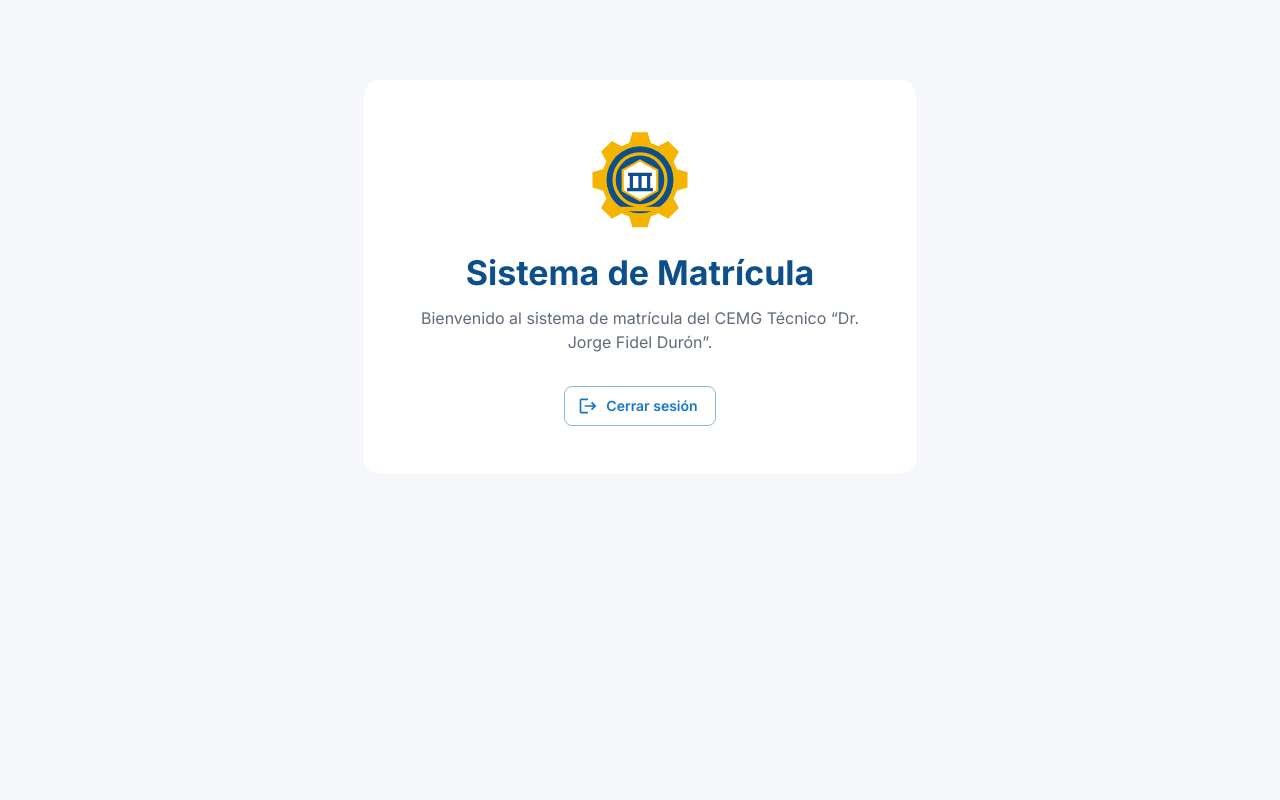
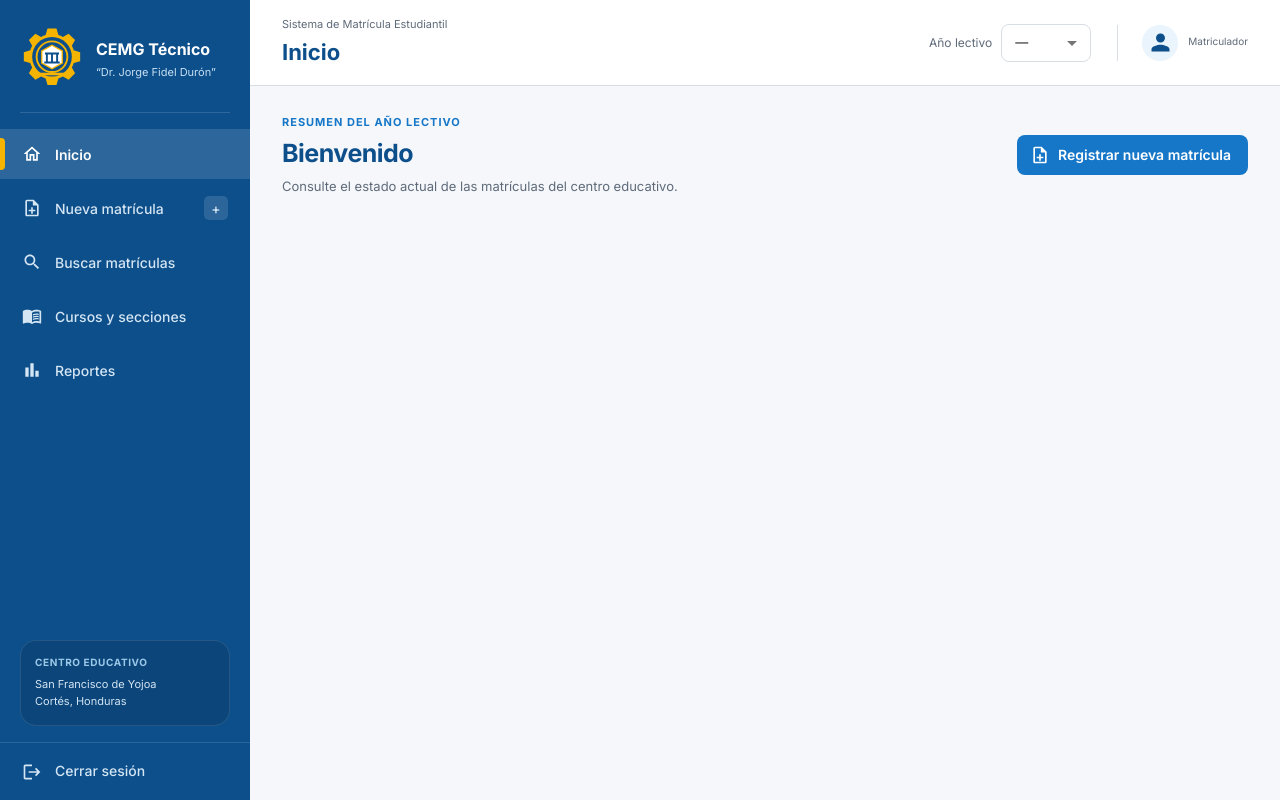
Before and after one commit to j-tor/sistema-matricula, a React (Vite) app in the folder frontend/: page / in a window 1280 px wide. Built offline with nearby package versions, Linux system fonts and the light colour scheme.

Commit message:
feat: menú principal y estructura de las pantallas (#26)

```diff
--- a/frontend/src/App.jsx
+++ b/frontend/src/App.jsx
@@ -1,5 +1,6 @@
 import { BrowserRouter, Routes, Route } from "react-router-dom";
 
+import AppLayout from "./layouts/AppLayout";
 import Home from "./pages/Home";
 import Login from "./pages/Login";
 import NuevaMatricula from "./pages/NuevaMatricula";
@@ -11,12 +12,16 @@ function App() {
   return (
     <BrowserRouter>
       <Routes>
-        <Route path="/" element={<Home />} />
         <Route path="/login" element={<Login />} />
-        <Route path="/nueva-matricula" element={<NuevaMatricula />} />
-        <Route path="/buscar-matriculas" element={<BuscarMatriculas />} />
-        <Route path="/cursos-secciones" element={<CursosSecciones />} />
-        <Route path="/reportes" element={<Reportes />} />
+
+        {/* Pantallas con el menú principal */}
+        <Route element={<AppLayout />}>
+          <Route path="/" element={<Home />} />
+          <Route path="/nueva-matricula" element={<NuevaMatricula />} />
+          <Route path="/buscar-matriculas" element={<BuscarMatriculas />} />
+          <Route path="/cursos-secciones" element={<CursosSecciones />} />
+          <Route path="/reportes" element={<Reportes />} />
+        </Route>
       </Routes>
     </BrowserRouter>
   );
--- /dev/null
+++ b/frontend/src/components/layout/PageIntro.jsx
@@ -0,0 +1,28 @@
+import Box from '@mui/material/Box';
+import Typography from '@mui/material/Typography';
+
+/**
+ * Encabezado de cada pantalla: antetítulo opcional, título, descripción
+ * y, a la derecha, las acciones principales (botones).
+ */
+export default function PageIntro({ antetitulo, titulo, descripcion, acciones }) {
+  return (
+    <Box sx={{ display: 'flex', justifyContent: 'space-between', alignItems: 'center', gap: 2, mb: 2.75 }}>
+      <Box>
+        {antetitulo && (
+          <Typography sx={{ color: 'primary.main', fontWeight: 700, fontSize: 11, letterSpacing: '.09em' }}>
+            {antetitulo}
+          </Typography>
+        )}
+        <Typography
+          component="h2"
+          sx={{ color: 'primary.dark', fontSize: 25, fontWeight: 700, letterSpacing: '-.02em', mt: 0.5, mb: 0.625 }}
+        >
+          {titulo}
+        </Typography>
+        {descripcion && <Typography sx={{ color: 'text.secondary', fontSize: 13 }}>{descripcion}</Typography>}
+      </Box>
+      {acciones && <Box sx={{ display: 'flex', gap: 1.25, flexShrink: 0 }}>{acciones}</Box>}
+    </Box>
+  );
+}
--- /dev/null
+++ b/frontend/src/components/layout/Sidebar.jsx
@@ -0,0 +1,124 @@
+import { NavLink } from 'react-router-dom';
+import Box from '@mui/material/Box';
+import ButtonBase from '@mui/material/ButtonBase';
+import Typography from '@mui/material/Typography';
+import Logo from '../ui/Logo';
+import CerrarSesionButton from '../ui/CerrarSesionButton';
+import menu from './menu';
+
+export const SIDEBAR_WIDTH = 250;
+
+const itemSx = {
+  position: 'relative',
+  height: 50,
+  px: 2.75,
+  gap: 1.625,
+  justifyContent: 'flex-start',
+  color: '#D4E5F3',
+  fontSize: 14,
+  fontWeight: 500,
+  borderRadius: 0,
+  '&:hover': { bgcolor: 'rgba(255,255,255,.08)', color: '#FFFFFF' },
+  // NavLink agrega la clase "active" a la opción de la página actual
+  '&.active': { bgcolor: 'rgba(255,255,255,.13)', color: '#FFFFFF', fontWeight: 600 },
+  '&.active::before': {
+    content: '""',
+    position: 'absolute',
+    left: 0,
+    width: 5,
+    height: 32,
+    borderRadius: '0 4px 4px 0',
+    bgcolor: 'secondary.main',
+  },
+};
+
+export default function Sidebar() {
+  return (
+    <Box
+      component="aside"
+      sx={{
+        width: SIDEBAR_WIDTH,
+        bgcolor: 'primary.dark',
+        color: '#FFFFFF',
+        position: 'fixed',
+        top: 0,
+        bottom: 0,
+        left: 0,
+        display: 'flex',
+        flexDirection: 'column',
+        zIndex: 20,
+        overflowY: 'auto',
+      }}
+    >
+      {/* Identidad institucional */}
+      <Box sx={{ display: 'flex', alignItems: 'center', gap: 1.5, px: 2.5, pt: 3.25, pb: 2.75 }}>
+        <Logo />
+        <Box sx={{ display: 'flex', flexDirection: 'column', gap: 0.5 }}>
+          <Typography sx={{ fontSize: 16, fontWeight: 700 }}>CEMG Técnico</Typography>
+          <Typography sx={{ fontSize: 11, color: '#C6DFF2', lineHeight: 1.35 }}>“Dr. Jorge Fidel Durón”</Typography>
+        </Box>
+      </Box>
+      <Box sx={{ mx: 2.5, mb: 2, height: '1px', bgcolor: 'rgba(255,255,255,.13)' }} />
+
+      {/* Opciones del menú */}
+      <Box component="nav" sx={{ display: 'flex', flexDirection: 'column', gap: 0.5 }}>
+        {menu.map(({ label, path, icon: Icon, atajo }) => (
+          <ButtonBase key={path} component={NavLink} to={path} end={path === '/'} sx={itemSx}>
+            <Icon sx={{ fontSize: 20 }} />
+            <span>{label}</span>
+            {atajo && (
+              <Box
+                component="span"
+                sx={{
+                  ml: 'auto',
+                  width: 24,
+                  height: 24,
+                  borderRadius: '5px',
+                  display: 'grid',
+                  placeItems: 'center',
+                  bgcolor: 'rgba(255,255,255,.13)',
+                }}
+              >
+                +
+              </Box>
+            )}
+          </ButtonBase>
+        ))}
+      </Box>
+
+      {/* Ubicación del centro educativo */}
+      <Box
+        sx={{
+          mt: 'auto',
+          mx: 2.5,
+          mb: 2,
+          p: 1.75,
+          bgcolor: 'rgba(0,0,0,.12)',
+          border: '1px solid rgba(255,255,255,.1)',
+          borderRadius: 2,
+        }}
+      >
+        <Typography
+          sx={{ fontSize: 10, textTransform: 'uppercase', color: '#9CC8E8', fontWeight: 700, letterSpacing: '.06em' }}
+        >
+          Centro educativo
+        </Typography>
+        <Typography sx={{ fontSize: 11, color: '#D4E5F3', mt: 0.75, lineHeight: 1.6 }}>
+          San Francisco de Yojoa
+          <br />
+          Cortés, Honduras
+        </Typography>
+      </Box>
+
+      <CerrarSesionButton
+        sx={{
+          ...itemSx,
+          width: '100%',
+          height: 58,
+          borderTop: '1px solid rgba(255,255,255,.12)',
+          '& .MuiButton-startIcon': { mr: 0, ml: 0 },
+        }}
+      />
+    </Box>
+  );
+}
--- /dev/null
+++ b/frontend/src/components/layout/Topbar.jsx
@@ -0,0 +1,75 @@
+import Avatar from '@mui/material/Avatar';
+import Box from '@mui/material/Box';
+import MenuItem from '@mui/material/MenuItem';
+import Select from '@mui/material/Select';
+import Typography from '@mui/material/Typography';
+
+const iniciales = (nombre) =>
+  nombre
+    .split(' ')
+    .filter(Boolean)
+    .slice(0, 2)
+    .map((parte) => parte[0].toUpperCase())
+    .join('');
+
+/**
+ * Barra superior con el título de la pantalla, el año lectivo y el usuario conectado.
+ * Solo visual: el usuario y los años se recibirán del backend cuando exista la sesión.
+ */
+export default function Topbar({ titulo, usuario, aniosLectivos = [], anioLectivo = '' }) {
+  return (
+    <Box
+      component="header"
+      sx={{
+        height: 86,
+        px: 4,
+        bgcolor: 'background.paper',
+        borderBottom: 1,
+        borderColor: 'divider',
+        display: 'flex',
+        justifyContent: 'space-between',
+        alignItems: 'center',
+        position: 'sticky',
+        top: 0,
+        zIndex: 15,
+      }}
+    >
+      <Box>
+        <Typography sx={{ color: 'text.secondary', fontSize: 11, mb: 0.375 }}>Sistema de Matrícula Estudiantil</Typography>
+        <Typography component="h1" sx={{ fontSize: 22, color: 'primary.dark', fontWeight: 700 }}>
+          {titulo}
+        </Typography>
+      </Box>
+
+      <Box sx={{ display: 'flex', gap: 3.25, alignItems: 'center' }}>
+        <Box component="label" sx={{ display: 'flex', alignItems: 'center', gap: 1.125 }}>
+          <Typography component="span" sx={{ fontSize: 12, color: 'text.secondary' }}>
+            Año lectivo
+          </Typography>
+          <Select size="small" value={anioLectivo} displayEmpty sx={{ height: 38, minWidth: 90, fontSize: 13 }}>
+            {aniosLectivos.length === 0 && <MenuItem value="">—</MenuItem>}
+            {aniosLectivos.map((anio) => (
+              <MenuItem key={anio} value={anio}>
+                {anio}
+              </MenuItem>
+            ))}
+          </Select>
+        </Box>
+
+        <Box sx={{ display: 'flex', alignItems: 'center', gap: 1.25, borderLeft: 1, borderColor: 'divider', pl: 3 }}>
+          <Avatar sx={{ width: 36, height: 36, bgcolor: 'primary.light', color: 'primary.dark', fontWeight: 700, fontSize: 12 }}>
+            {usuario?.nombre ? iniciales(usuario.nombre) : null}
+          </Avatar>
+          <Box sx={{ display: 'flex', flexDirection: 'column', gap: 0.25 }}>
+            <Typography component="small" sx={{ color: 'text.secondary', fontSize: 10 }}>
+              {usuario?.rol ?? 'Matriculador'}
+            </Typography>
+            <Typography component="strong" sx={{ fontSize: 12, fontWeight: 700 }}>
+              {usuario?.nombre ?? ''}
+            </Typography>
+          </Box>
+        </Box>
+      </Box>
+    </Box>
+  );
+}
--- /dev/null
+++ b/frontend/src/components/layout/menu.js
@@ -0,0 +1,16 @@
+import HomeOutlinedIcon from '@mui/icons-material/HomeOutlined';
+import NoteAddOutlinedIcon from '@mui/icons-material/NoteAddOutlined';
+import SearchIcon from '@mui/icons-material/Search';
+import MenuBookOutlinedIcon from '@mui/icons-material/MenuBookOutlined';
+import BarChartIcon from '@mui/icons-material/BarChart';
+
+// Opciones del menú principal: se usan en el menú lateral y para el título de la barra superior
+const menu = [
+  { label: 'Inicio', path: '/', icon: HomeOutlinedIcon },
+  { label: 'Nueva matrícula', path: '/nueva-matricula', icon: NoteAddOutlinedIcon, atajo: true },
+  { label: 'Buscar matrículas', path: '/buscar-matriculas', icon: SearchIcon },
+  { label: 'Cursos y secciones', path: '/cursos-secciones', icon: MenuBookOutlinedIcon },
+  { label: 'Reportes', path: '/reportes', icon: BarChartIcon },
+];
+
+export default menu;
--- /dev/null
+++ b/frontend/src/layouts/AppLayout.jsx
@@ -0,0 +1,23 @@
+import { Outlet, useLocation } from 'react-router-dom';
+import Box from '@mui/material/Box';
+import Sidebar, { SIDEBAR_WIDTH } from '../components/layout/Sidebar';
+import Topbar from '../components/layout/Topbar';
+import menu from '../components/layout/menu';
+
+// Estructura común de las pantallas: menú lateral fijo + barra superior + contenido
+export default function AppLayout() {
+  const { pathname } = useLocation();
+  const opcionActual = menu.find((opcion) => opcion.path === pathname);
+
+  return (
+    <Box sx={{ display: 'flex', minHeight: '100vh', bgcolor: 'background.default' }}>
+      <Sidebar />
+      <Box sx={{ ml: `${SIDEBAR_WIDTH}px`, width: `calc(100% - ${SIDEBAR_WIDTH}px)` }}>
+        <Topbar titulo={opcionActual?.label ?? ''} />
+        <Box component="main" sx={{ px: 4, pt: 3.5, pb: 6.25, maxWidth: 1600, mx: 'auto' }}>
+          <Outlet />
+        </Box>
+      </Box>
+    </Box>
+  );
+}
--- a/frontend/src/pages/BuscarMatriculas.jsx
+++ b/frontend/src/pages/BuscarMatriculas.jsx
@@ -1,9 +1,5 @@
-import { Container, Typography } from '@mui/material';
+import PageIntro from '../components/layout/PageIntro';
 
 export default function BuscarMatriculas() {
-  return (
-    <Container sx={{ py: 4 }}>
-      <Typography variant="h4">Buscar matrículas</Typography>
-    </Container>
-  );
+  return <PageIntro titulo="Buscar matrículas" descripcion="Consulte expedientes e historial de estudiantes." />;
 }
--- a/frontend/src/pages/CursosSecciones.jsx
+++ b/frontend/src/pages/CursosSecciones.jsx
@@ -1,9 +1,7 @@
-import { Container, Typography } from '@mui/material';
+import PageIntro from '../components/layout/PageIntro';
 
 export default function CursosSecciones() {
   return (
-    <Container sx={{ py: 4 }}>
-      <Typography variant="h4">Cursos y secciones</Typography>
-    </Container>
+    <PageIntro titulo="Cursos y secciones" descripcion="Administre la estructura académica del centro educativo." />
   );
 }
--- a/frontend/src/pages/Home.jsx
+++ b/frontend/src/pages/Home.jsx
@@ -1,27 +1,21 @@
-import Box from '@mui/material/Box';
-import Typography from '@mui/material/Typography';
-import Container from '@mui/material/Container';
-import Paper from '@mui/material/Paper';
-import Logo from '../components/ui/Logo';
-import CerrarSesionButton from '../components/ui/CerrarSesionButton';
+import { Link } from 'react-router-dom';
+import Button from '@mui/material/Button';
+import NoteAddOutlinedIcon from '@mui/icons-material/NoteAddOutlined';
+import PageIntro from '../components/layout/PageIntro';
 
-// Pantalla temporal: el menú principal y el resumen se agregan en #26
+// El resumen del año lectivo (tarjetas y gráficos) se agrega en su propia tarea
 function Home() {
   return (
-    <Container maxWidth="sm" sx={{ mt: 10 }}>
-      <Paper elevation={0} sx={{ p: 6, textAlign: 'center', borderRadius: 2 }}>
-        <Box sx={{ display: 'flex', justifyContent: 'center', mb: 2 }}>
-          <Logo large />
-        </Box>
-        <Typography variant="h4" gutterBottom sx={{ fontWeight: 700, color: 'primary.dark' }}>
-          Sistema de Matrícula
-        </Typography>
-        <Typography variant="body1" sx={{ color: 'text.secondary', mb: 4 }}>
-          Bienvenido al sistema de matrícula del CEMG Técnico “Dr. Jorge Fidel Durón”.
-        </Typography>
-        <CerrarSesionButton variant="outlined" />
-      </Paper>
-    </Container>
+    <PageIntro
+      antetitulo="RESUMEN DEL AÑO LECTIVO"
+      titulo="Bienvenido"
+      descripcion="Consulte el estado actual de las matrículas del centro educativo."
+      acciones={
+        <Button component={Link} to="/nueva-matricula" variant="contained" startIcon={<NoteAddOutlinedIcon />}>
+          Registrar nueva matrícula
+        </Button>
+      }
+    />
   );
 }
 
--- a/frontend/src/pages/NuevaMatricula.jsx
+++ b/frontend/src/pages/NuevaMatricula.jsx
@@ -1,9 +1,10 @@
-import { Container, Typography } from '@mui/material';
+import PageIntro from '../components/layout/PageIntro';
 
 export default function NuevaMatricula() {
   return (
-    <Container sx={{ py: 4 }}>
-      <Typography variant="h4">Nueva matrícula</Typography>
-    </Container>
+    <PageIntro
+      titulo="Registrar nueva matrícula"
+      descripcion="Complete la información solicitada. Los campos con asterisco son obligatorios."
+    />
   );
 }
--- a/frontend/src/pages/Reportes.jsx
+++ b/frontend/src/pages/Reportes.jsx
@@ -1,9 +1,5 @@
-import { Container, Typography } from '@mui/material';
+import PageIntro from '../components/layout/PageIntro';
 
 export default function Reportes() {
-  return (
-    <Container sx={{ py: 4 }}>
-      <Typography variant="h4">Reportes</Typography>
-    </Container>
-  );
+  return <PageIntro titulo="Reportes" descripcion="Genere y exporte listados de matrícula." />;
 }
```
